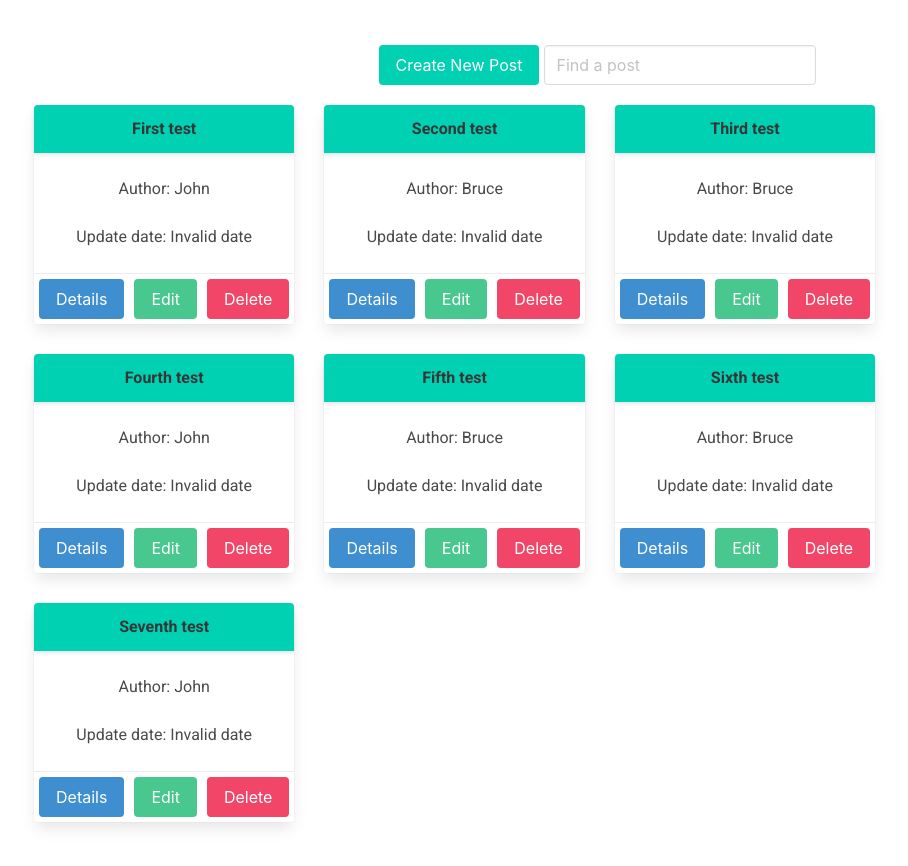
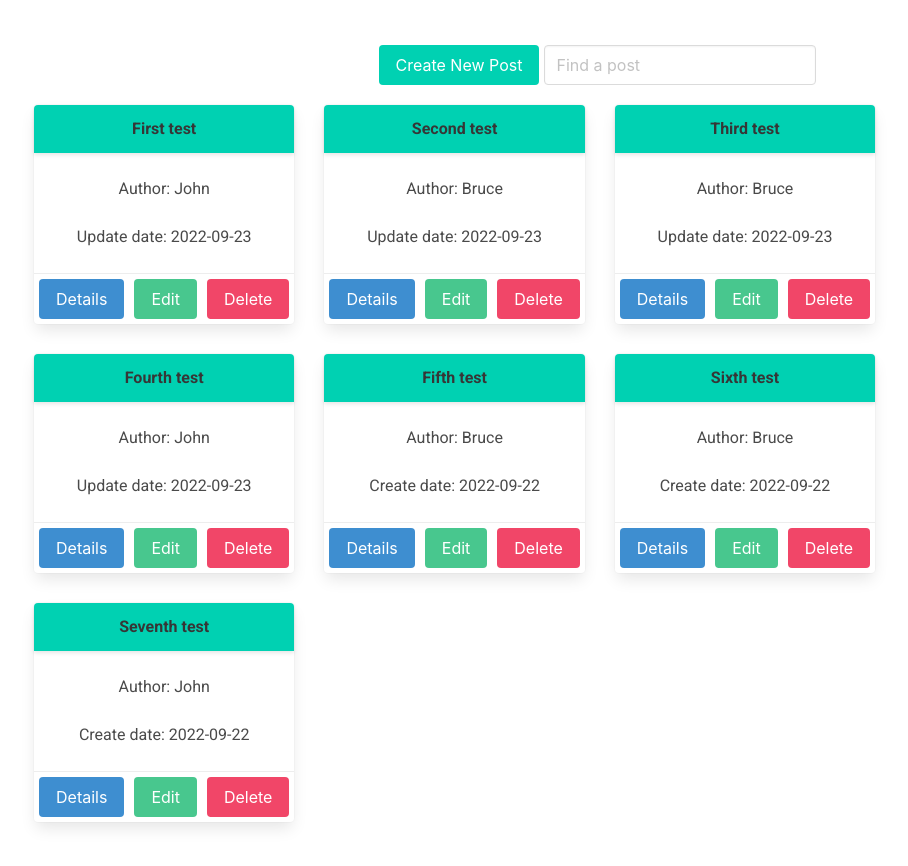
Before and after one commit to VaidasMakstutis/vue-post-task-app, a Vue app: page /#/ in a window 1280 px wide. Shown: the top 866 px of the page, without its empty margins (45-953 px from the left). Built offline with nearby package versions, Linux system fonts and the light colour scheme; data requests are answered from the project's data file.

Commit message:
Changed date format

```diff
--- a/db.json
+++ b/db.json
@@ -17,56 +17,56 @@
       "title": "First test",
       "body": "First test body",
       "author": "John",
-      "created_at": "09/23/2022 09:20",
-      "updated_at": "XXXX-XX-XX"
+      "created_at": "20220922",
+      "updated_at": "20220923"
     },
     {
       "id": 1,
       "title": "Second test",
       "body": "Second test body",
       "author": "Bruce",
-      "created_at": "2022-09-22",
-      "updated_at": "XXXX-XX-XX"
+      "created_at": "20220922",
+      "updated_at": "20220923"
     },
     {
       "id": 2,
       "title": "Third test",
       "body": "Third test body",
       "author": "Bruce",
-      "created_at": "2022-09-22",
-      "updated_at": "XXXX-XX-XX"
+      "created_at": "20220922",
+      "updated_at": "20220923"
     },
     {
       "id": 3,
       "title": "Fourth test",
       "body": "Fourth test body",
       "author": "John",
-      "created_at": "2022-09-22",
-      "updated_at": "XXXX-XX-XX"
+      "created_at": "20220922",
+      "updated_at": "20220923"
     },
     {
       "id": 4,
       "title": "Fifth test",
       "body": "Fifth test body",
       "author": "Bruce",
-      "created_at": "2022-09-22",
-      "updated_at": "XXXX-XX-XX"
+      "created_at": "20220922",
+      "updated_at": ""
     },
     {
       "id": 5,
       "title": "Sixth test",
       "body": "Sixth test body",
       "author": "Bruce",
-      "created_at": "2022-09-22",
-      "updated_at": "XXXX-XX-XX"
+      "created_at": "20220922",
+      "updated_at": ""
     },
     {
       "id": 6,
       "title": "Seventh test",
       "body": "Seventh test body",
       "author": "John",
-      "created_at": "2022-09-22",
-      "updated_at": "XXXX-XX-XX"
+      "created_at": "20220922",
+      "updated_at": ""
     }
   ]
 }
--- a/src/mixins/date.js
+++ b/src/mixins/date.js
@@ -4,7 +4,7 @@ export default {
   methods: {
     formatDate(date) {
       if (date) {
-        return moment(String(date)).format("MM/DD/YYYY hh:mm");
+        return moment(String(date)).format("YYYY-MM-DD");
       }
     },
   },
```
Also changed, not shown: 1 other file (tests, documents, lock files or other folders).
